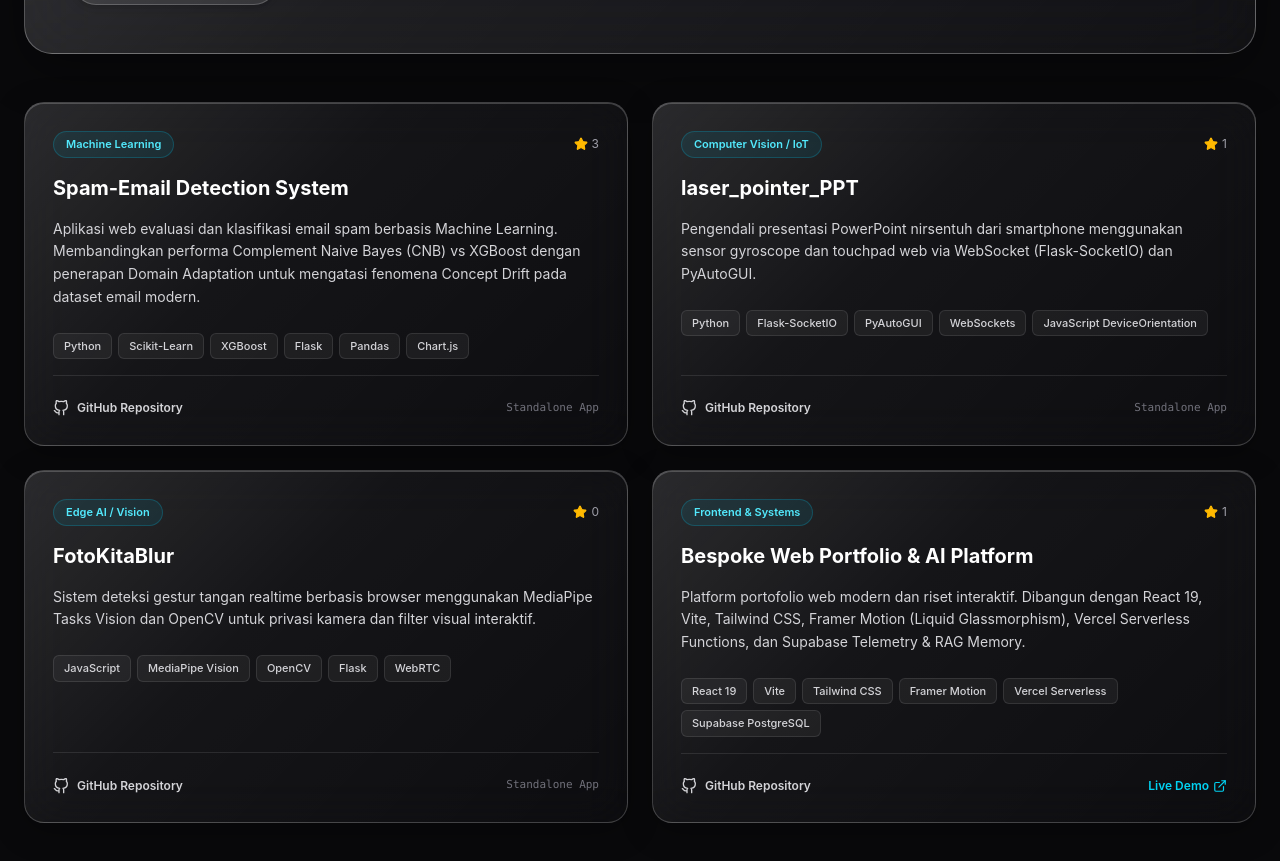
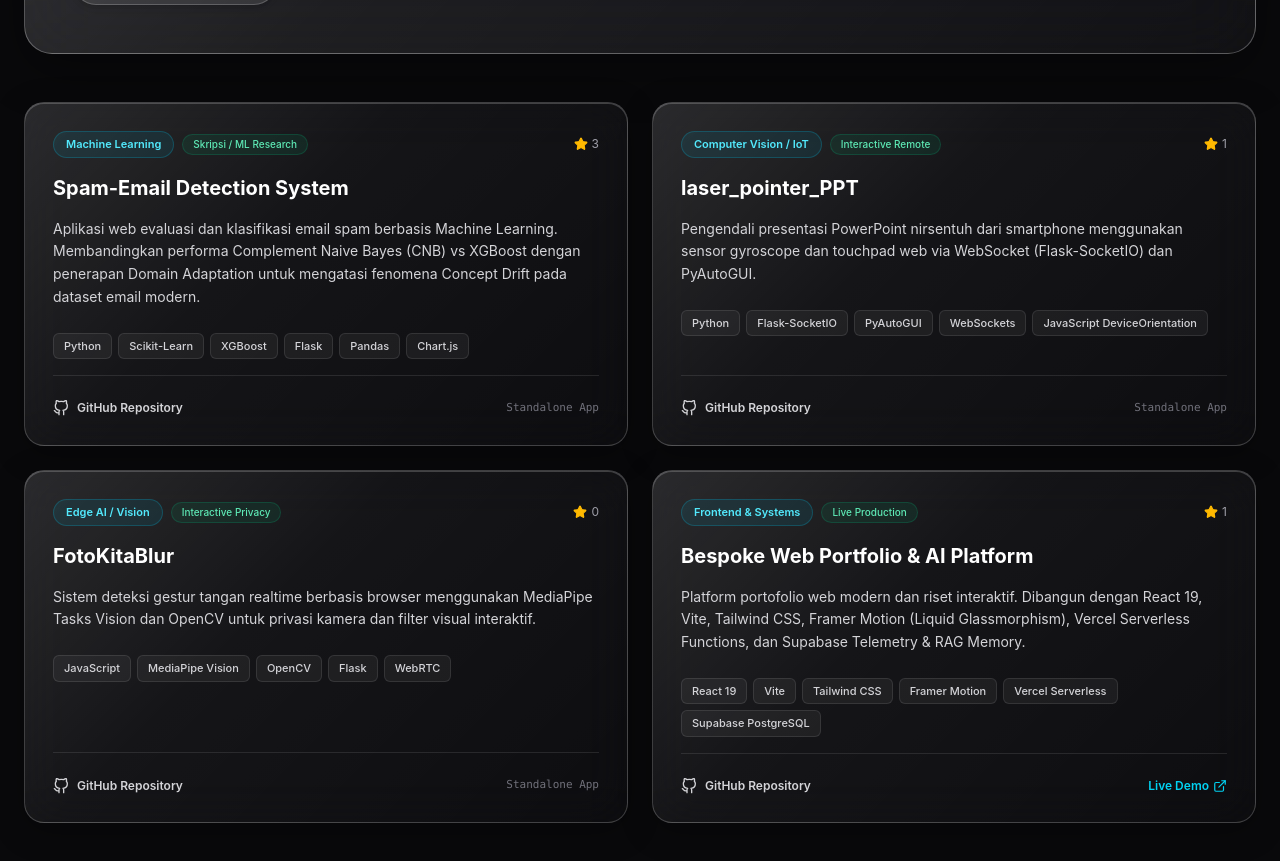
Before and after one commit to Raflyf/web-portofolio, a React (Vite) app: page / in a window 1280 px wide. Shown: the part 3840-4701 px from the top of the page. Built offline with nearby package versions, Linux system fonts and the light colour scheme; no server answers.

Commit message:
UI/UX: Uniform project card size within grid when filtering by category

```diff
--- a/src/components/sections/ProjectsGrid.jsx
+++ b/src/components/sections/ProjectsGrid.jsx
@@ -32,8 +32,16 @@ export default function ProjectsGrid() {
     return project.category === filter;
   });
 
-  const featuredProject = PROJECTS_DATA.find(p => p.id === 'open-plagiarism-checker');
-  const secondaryProjects = filteredProjects.filter(p => p.id !== 'open-plagiarism-checker');
+  const isAllFilter = filter === 'all';
+  // Featured Project Showcase Card (raksasa) HANYA tampil saat tab 'Semua Proyek' (filter === 'all')
+  const featuredProject = isAllFilter ? PROJECTS_DATA.find(p => p.id === 'open-plagiarism-checker') : null;
+
+  // Saat filter === 'all': proyek selain open-plagiarism-checker ditampilkan di grid bawah
+  // Saat memilih kategori (filter !== 'all'): SELURUH proyek kategori tersebut (termasuk open-plagiarism-checker)
+  // ditampilkan di grid dengan ukuran card yang SAMA PERSIS dengan proyek lainnya
+  const displayProjects = isAllFilter
+    ? filteredProjects.filter(p => p.id !== 'open-plagiarism-checker')
+    : filteredProjects;
 
   return (
     <section id="projects" className="relative px-4 sm:px-6 w-full max-w-7xl mx-auto pt-24">
@@ -84,8 +92,8 @@ export default function ProjectsGrid() {
         ))}
       </motion.div>
 
-      {/* Featured Project Showcase Card */}
-      {featuredProject && (filter === 'all' || featuredProject.category === filter) && (
+      {/* Featured Project Showcase Card (HANYA tampil pada tab 'Semua Proyek') */}
+      {featuredProject && (
         <motion.div
           initial={{ opacity: 0, y: 28 }}
           whileInView={{ opacity: 1, y: 0 }}
@@ -166,10 +174,10 @@ export default function ProjectsGrid() {
         </motion.div>
       )}
 
-      {/* Secondary Projects Grid */}
+      {/* Projects Grid */}
       <div className="grid grid-cols-1 md:grid-cols-2 gap-6">
         <AnimatePresence mode="popLayout">
-          {secondaryProjects.map((project, index) => (
+          {displayProjects.map((project, index) => (
             <motion.div
               layout
               key={project.id}
@@ -187,9 +195,16 @@ export default function ProjectsGrid() {
             >
               <div className="space-y-4">
                 <div className="flex items-center justify-between">
-                  <span className="px-3 py-1 text-[11px] font-semibold text-cyan-300 bg-cyan-500/10 border border-cyan-500/25 rounded-full">
-                    {project.categoryLabel}
-                  </span>
+                  <div className="flex items-center gap-2">
+                    <span className="px-3 py-1 text-[11px] font-semibold text-cyan-300 bg-cyan-500/10 border border-cyan-500/25 rounded-full">
+                      {project.categoryLabel}
+                    </span>
+                    {project.badge && (
+                      <span className="hidden sm:inline-block px-2.5 py-0.5 text-[10px] font-medium text-emerald-300 bg-emerald-500/10 border border-emerald-500/20 rounded-full">
+                        {project.badge}
+                      </span>
+                    )}
+                  </div>
                   <div className="flex items-center gap-1 text-zinc-400 text-xs">
                     <Star className="w-3.5 h-3.5 fill-current text-amber-400" />
                     <span>{project.stars}</span>
```
